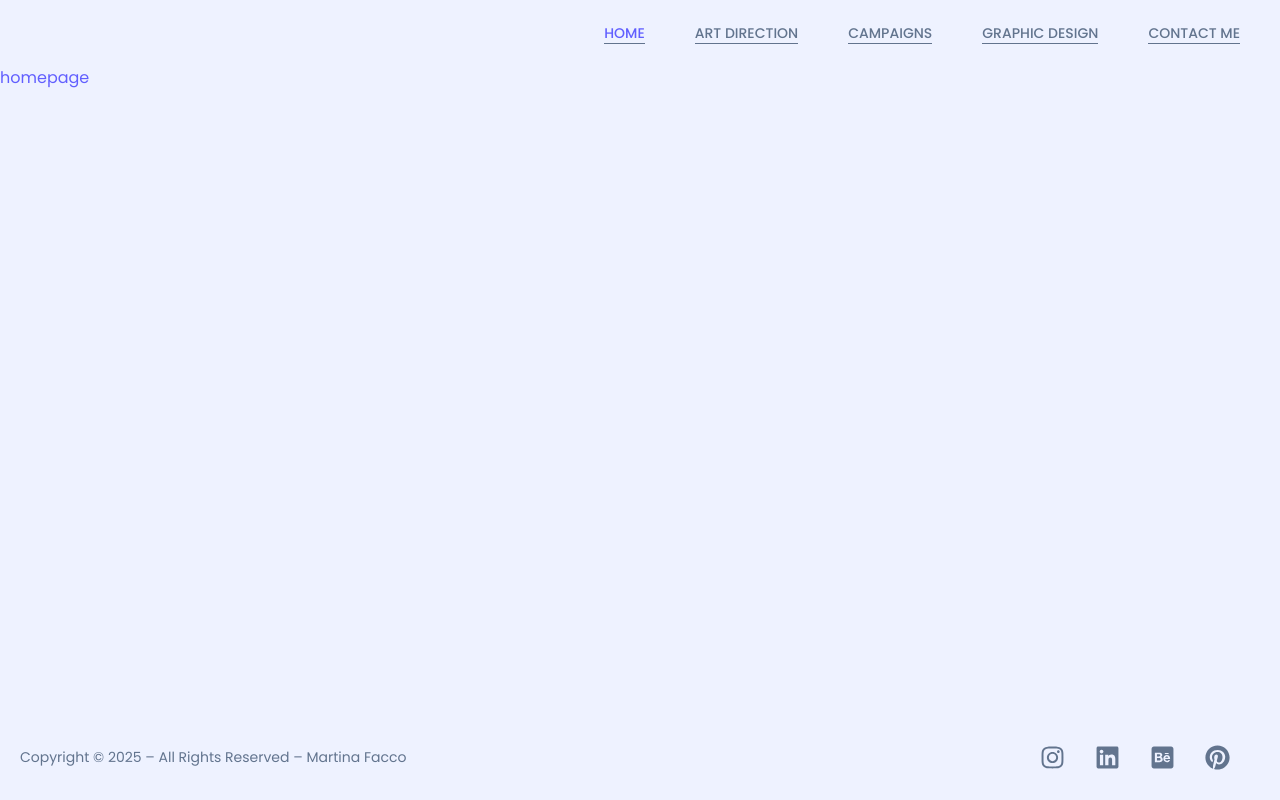
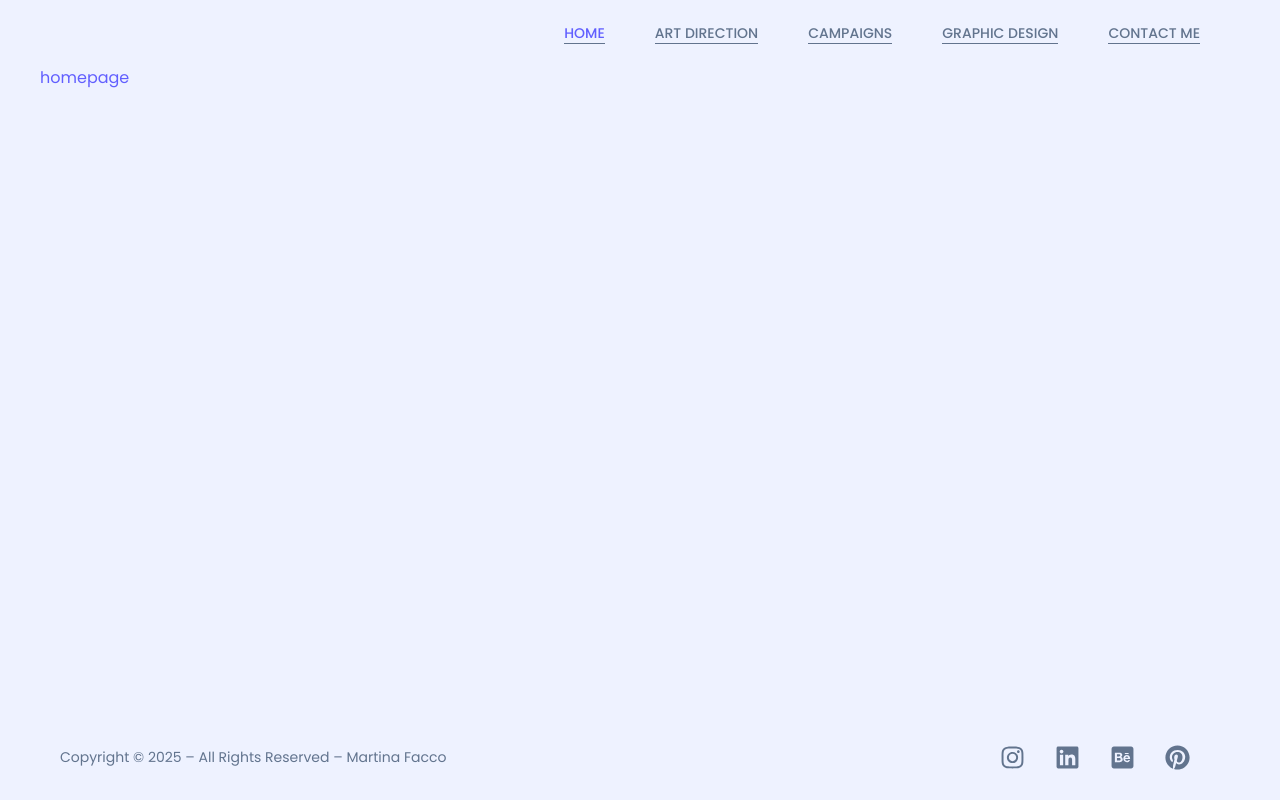
Before and after one commit to samspi-tech/martina-facco, a React (Vite) app: page / in a window 1280 px wide. Built offline with nearby package versions, Linux system fonts and the light colour scheme.

Commit message:
style(app-layout): add max width

```diff
--- a/src/pages/appLayout/AppLayout.module.css
+++ b/src/pages/appLayout/AppLayout.module.css
@@ -1,5 +1,7 @@
 .appLayout {
     height: 100dvh;
+    margin: 0 auto;
+    max-width: 120rem;
 
     display: grid;
     grid-template-rows: auto 1fr auto;
```
